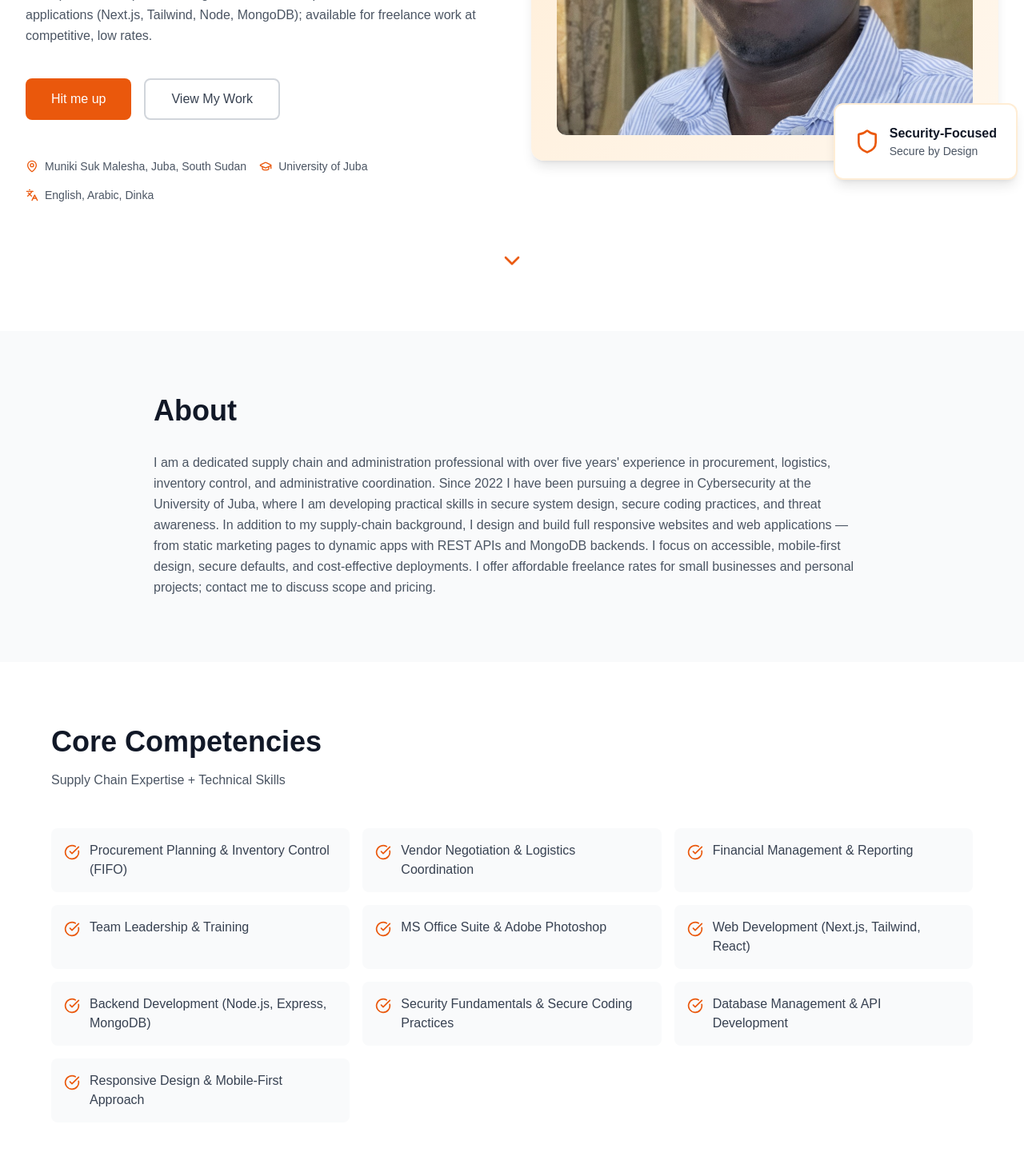
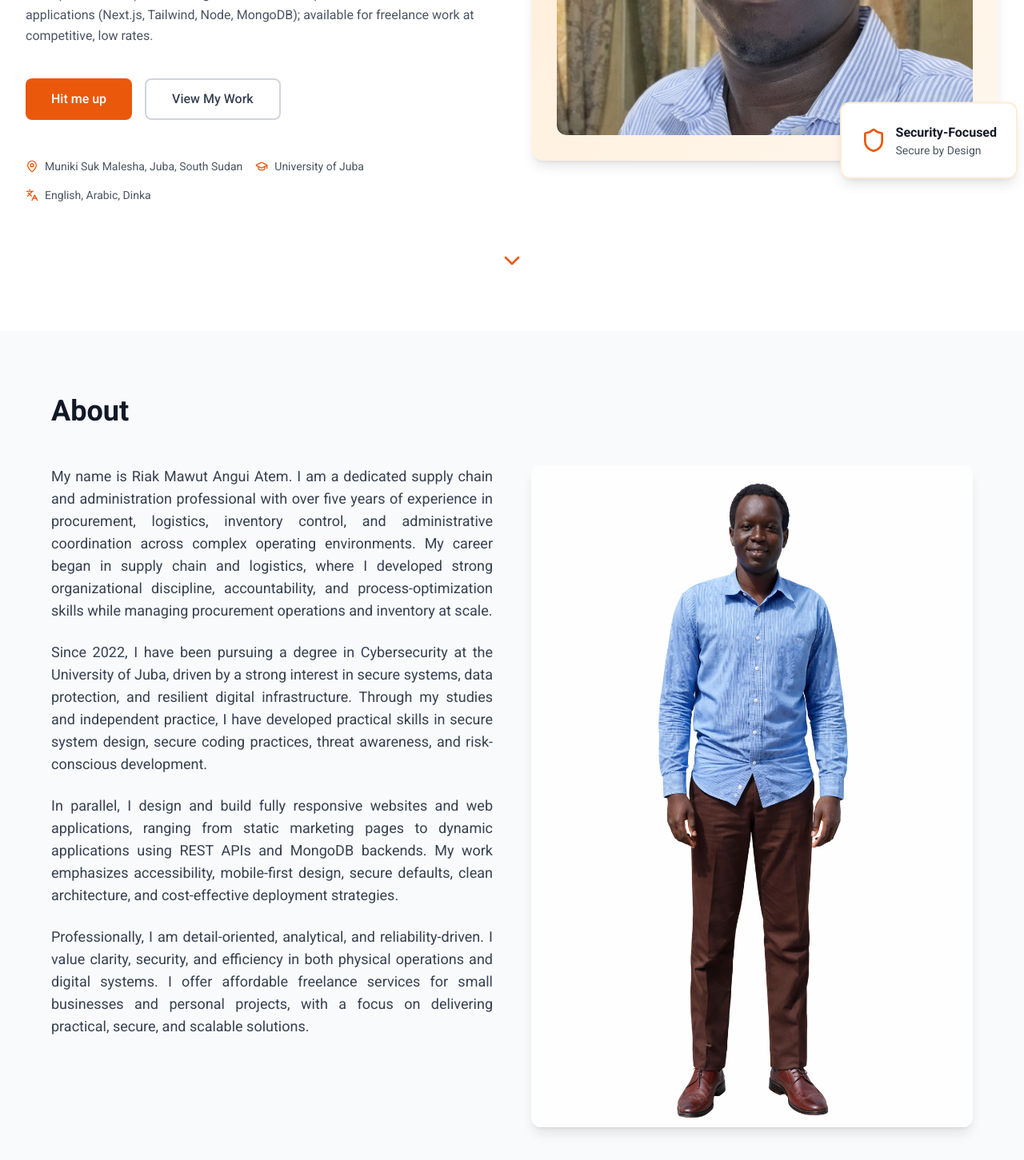
Before and after one commit to riakmawut1-hub/riak-portfolio, a Next.js app: page / in a window 1280 px wide. Shown: the part 500-1951 px from the top of the page at 80% size. Built offline with nearby package versions, Linux system fonts and the light colour scheme.

Commit message:
Update About section with professional content, add profile image, Roboto font, and badge animations

```diff
--- a/app/globals.css
+++ b/app/globals.css
@@ -1,3 +1,5 @@
+@import url('https://fonts.googleapis.com/css2?family=Roboto:wght@300;400;500;700&display=swap');
+
 @tailwind base;
 @tailwind components;
 @tailwind utilities;
@@ -17,11 +19,31 @@
 body {
   color: var(--foreground);
   background: var(--background);
-  font-family: Arial, Helvetica, sans-serif;
+  font-family: 'Roboto', -apple-system, BlinkMacSystemFont, 'Segoe UI', 'Helvetica Neue', Arial, sans-serif;
+  -webkit-font-smoothing: antialiased;
+  -moz-osx-font-smoothing: grayscale;
 }
 
 @layer utilities {
   .text-balance {
     text-wrap: balance;
   }
+
+  .text-justify {
+    text-align: justify;
+  }
 }
+
+/* Bouncing animation for badges */
+@keyframes gentle-bounce {
+  0%, 100% {
+    transform: translateY(0);
+  }
+  50% {
+    transform: translateY(-4px);
+  }
+}
+
+.animate-gentle-bounce {
+  animation: gentle-bounce 2s ease-in-out infinite;
+}
--- a/app/page.tsx
+++ b/app/page.tsx
@@ -50,9 +50,12 @@ export default function Portfolio() {
     },
 
     about: {
-
-      text: "I am a dedicated supply chain and administration professional with over five years' experience in procurement, logistics, inventory control, and administrative coordination. Since 2022 I have been pursuing a degree in Cybersecurity at the University of Juba, where I am developing practical skills in secure system design, secure coding practices, and threat awareness. In addition to my supply-chain background, I design and build full responsive websites and web applications — from static marketing pages to dynamic apps with REST APIs and MongoDB backends. I focus on accessible, mobile-first design, secure defaults, and cost-effective deployments. I offer affordable freelance rates for small businesses and personal projects; contact me to discuss scope and pricing."
-
+      paragraphs: [
+        "My name is Riak Mawut Angui Atem. I am a dedicated supply chain and administration professional with over five years of experience in procurement, logistics, inventory control, and administrative coordination across complex operating environments. My career began in supply chain and logistics, where I developed strong organizational discipline, accountability, and process-optimization skills while managing procurement operations and inventory at scale.",
+        "Since 2022, I have been pursuing a degree in Cybersecurity at the University of Juba, driven by a strong interest in secure systems, data protection, and resilient digital infrastructure. Through my studies and independent practice, I have developed practical skills in secure system design, secure coding practices, threat awareness, and risk-conscious development.",
+        "In parallel, I design and build fully responsive websites and web applications, ranging from static marketing pages to dynamic applications using REST APIs and MongoDB backends. My work emphasizes accessibility, mobile-first design, secure defaults, clean architecture, and cost-effective deployment strategies.",
+        "Professionally, I am detail-oriented, analytical, and reliability-driven. I value clarity, security, and efficiency in both physical operations and digital systems. I offer affordable freelance services for small businesses and personal projects, with a focus on delivering practical, secure, and scalable solutions."
+      ]
     },
 
     skills: [
@@ -576,7 +579,7 @@ export default function Portfolio() {
 
               <div className="relative bg-gradient-to-br from-orange-100 to-orange-50 rounded-2xl p-8 shadow-lg z-0">
 
-                <div className="absolute top-4 right-4 bg-white px-4 py-2 rounded-full shadow-md z-20">
+                <div className="absolute top-4 right-4 bg-white px-4 py-2 rounded-full shadow-md z-20 animate-gentle-bounce">
 
                   <span className="text-sm font-semibold text-orange-600">Available for Freelance</span>
 
@@ -596,7 +599,7 @@ export default function Portfolio() {
 
 
 
-              <div className="absolute -bottom-6 -right-6 bg-white p-6 rounded-xl shadow-lg border-2 border-orange-100 z-30">
+              <div className="absolute -bottom-6 -right-6 bg-white p-6 rounded-xl shadow-lg border-2 border-orange-100 z-30 animate-gentle-bounce" style={{ animationDelay: '0.5s' } as React.CSSProperties}>
 
                 <div className="flex items-center space-x-3">
 
@@ -632,13 +635,43 @@ export default function Portfolio() {
 
       <section id="about" className="py-20 px-4 sm:px-6 lg:px-8 bg-gray-50">
 
-        <div className="max-w-4xl mx-auto">
+        <div className="max-w-6xl mx-auto">
 
-          <h2 className="text-3xl sm:text-4xl font-bold text-gray-900 mb-8">About</h2>
+          <h2 className="text-3xl sm:text-4xl font-bold text-gray-900 mb-12" style={{ fontFamily: 'Roboto, sans-serif' }}>About</h2>
 
-          <div className="prose prose-lg text-gray-600">
+          <div className="grid md:grid-cols-2 gap-12 items-start">
 
-            <p className="leading-relaxed">{content.about.text}</p>
+            <div className="space-y-6">
+
+              {content.about.paragraphs.map((paragraph, index) => (
+
+                <p key={index} className="text-gray-700 leading-relaxed text-justify text-base sm:text-lg" style={{ fontFamily: 'Roboto, sans-serif' }}>
+
+                  {paragraph}
+
+                </p>
+
+              ))}
+
+            </div>
+
+            <div className="relative">
+
+              <div className="rounded-xl overflow-hidden shadow-lg">
+
+                <img
+
+                  src="/profile 2.png"
+
+                  alt="Riak Mawut Angui Atem - Professional Profile"
+
+                  className="w-full h-auto object-cover rounded-xl"
+
+                />
+
+              </div>
+
+            </div>
 
           </div>
 
--- a/tailwind.config.ts
+++ b/tailwind.config.ts
@@ -12,6 +12,9 @@ const config: Config = {
         background: "var(--background)",
         foreground: "var(--foreground)",
       },
+      fontFamily: {
+        roboto: ['Roboto', 'sans-serif'],
+      },
     },
   },
   plugins: [],
```
Also changed, not shown: public/profile 2.png (added), 1 other file (tests, documents, lock files or other folders).
